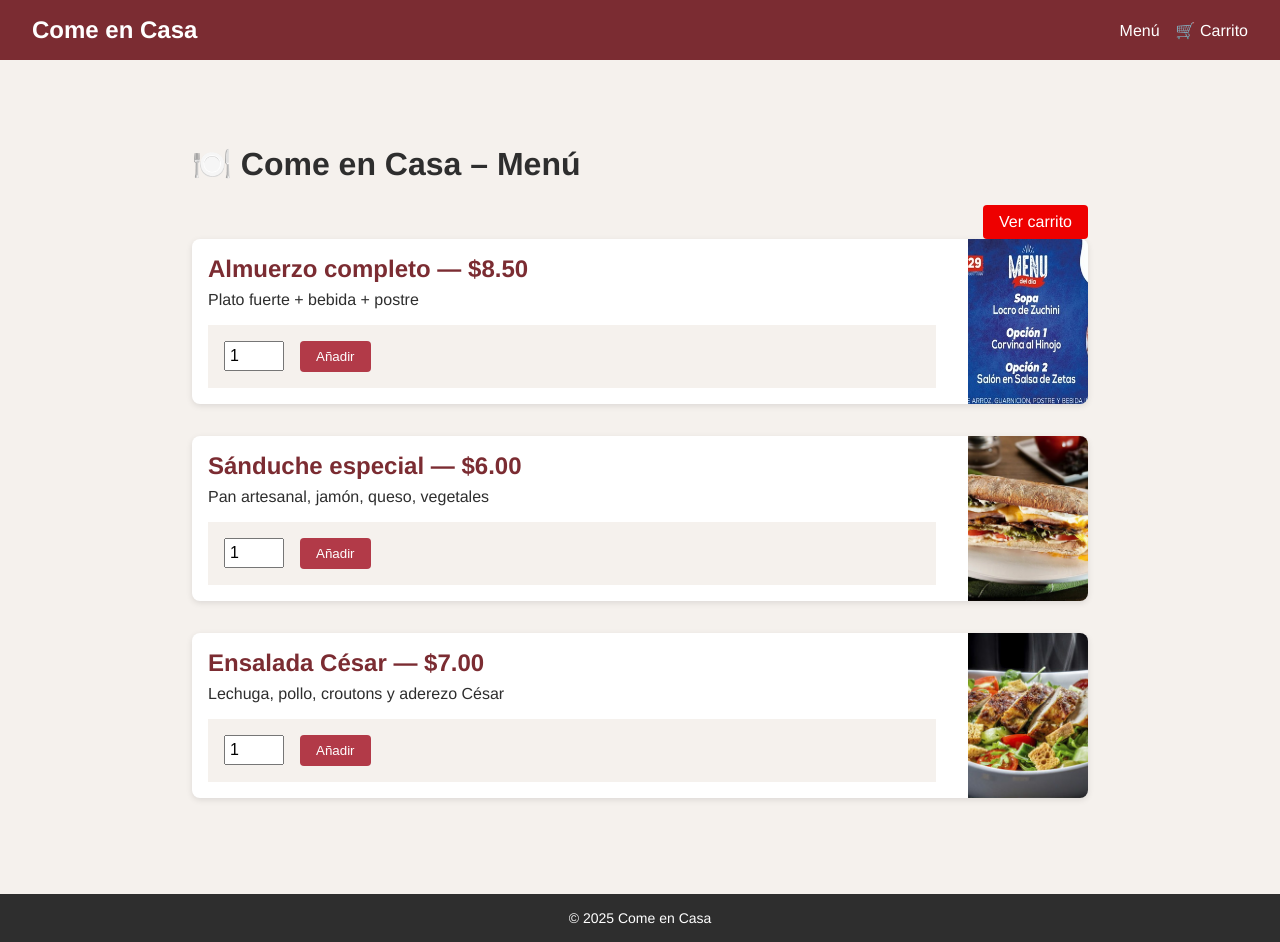
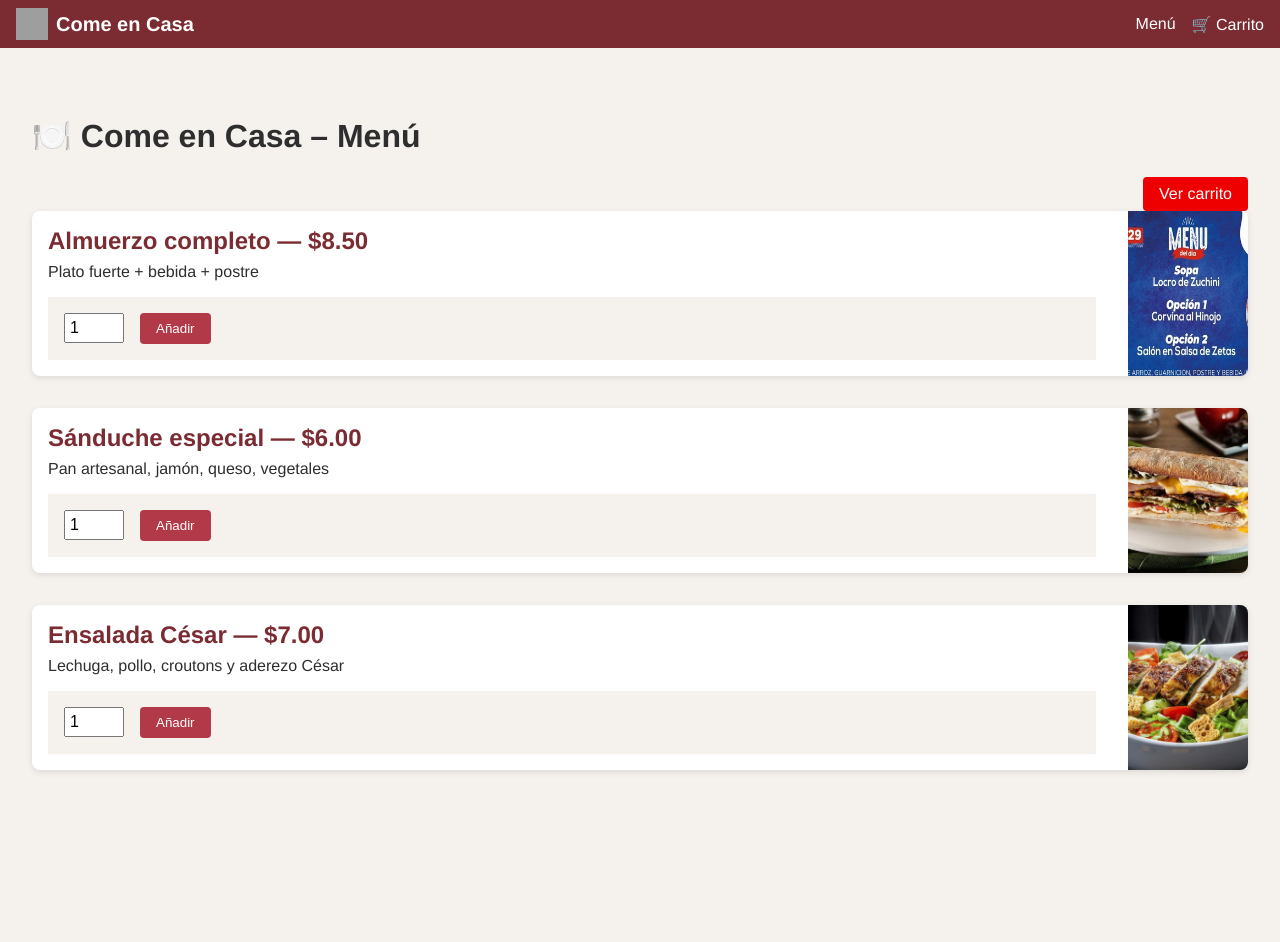
Before and after one commit to NC5002/restaurant-delivery-app, a Next.js app: page / in a window 1280 px wide. After the commit the page ends 834 px from the top, so only its background shows below. Built offline with nearby package versions, Linux system fonts and the light colour scheme; grey boxes are pictures that could not be loaded.

Commit message:
feat: add global Header component with logo and nav links

```diff
--- a/app/layout.js
+++ b/app/layout.js
@@ -2,6 +2,7 @@
 import '../styles/globals.css';
 import CartProviderWrapper from '../context/CartProviderWrapper';
 import Layout from '../components/Layout';
+import Header from '../components/Header';
 
 export const metadata = {
   title:       'Come en Casa',
@@ -12,11 +13,12 @@ export default function RootLayout({ children }) {
   return (
     <html lang="es">
       <body>
-        <CartProviderWrapper>
-          <Layout>
-            {children}
-          </Layout>
-        </CartProviderWrapper>
+       <CartProviderWrapper>
+         <Header />
+         <div style={{ paddingTop: '1rem' }}>
+           {children}
+         </div>
+       </CartProviderWrapper>
       </body>
     </html>
   );
--- /dev/null
+++ b/components/Header.js
@@ -0,0 +1,43 @@
+// components/Header.js
+'use client';
+
+import Link from 'next/link';
+import Image from 'next/image';
+
+export default function Header() {
+  return (
+    <header
+      style={{
+        display: 'flex',
+        alignItems: 'center',
+        justifyContent: 'space-between',
+        background: '#7B2C32',
+        padding: '0.5rem 1rem',
+        color: '#fff',
+      }}
+    >
+      {/* Logo + título */}
+      <Link href="/" style={{ display: 'flex', alignItems: 'center', textDecoration: 'none', color: 'inherit' }}>
+        <Image
+          src="/logo.png"
+          alt="Logo Come en Casa"
+          width={32}
+          height={32}
+        />
+        <span style={{ marginLeft: '0.5rem', fontSize: '1.25rem', fontWeight: 'bold' }}>
+          Come en Casa
+        </span>
+      </Link>
+
+      {/* Navegación simple */}
+      <nav style={{ display: 'flex', gap: '1rem' }}>
+        <Link href="/" style={{ color: '#fff', textDecoration: 'none' }}>
+          Menú
+        </Link>
+        <Link href="/cart" style={{ color: '#fff', textDecoration: 'none' }}>
+          🛒 Carrito
+        </Link>
+      </nav>
+    </header>
+  );
+}
```
